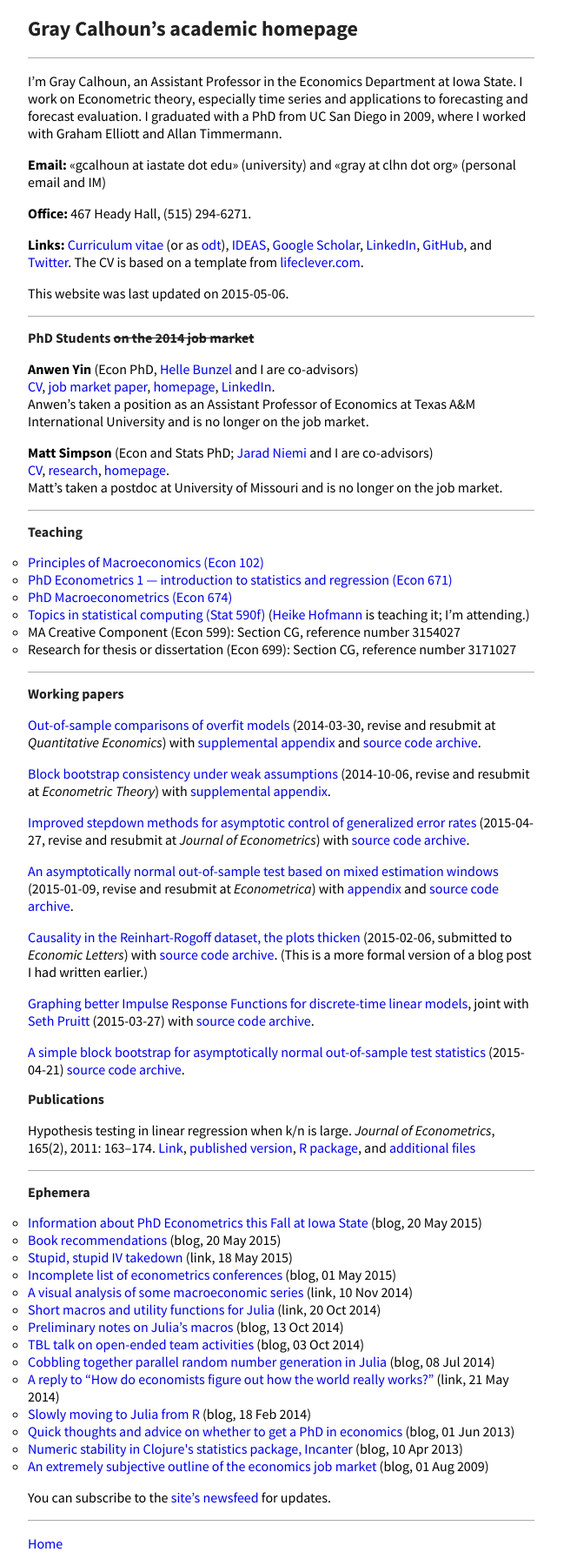
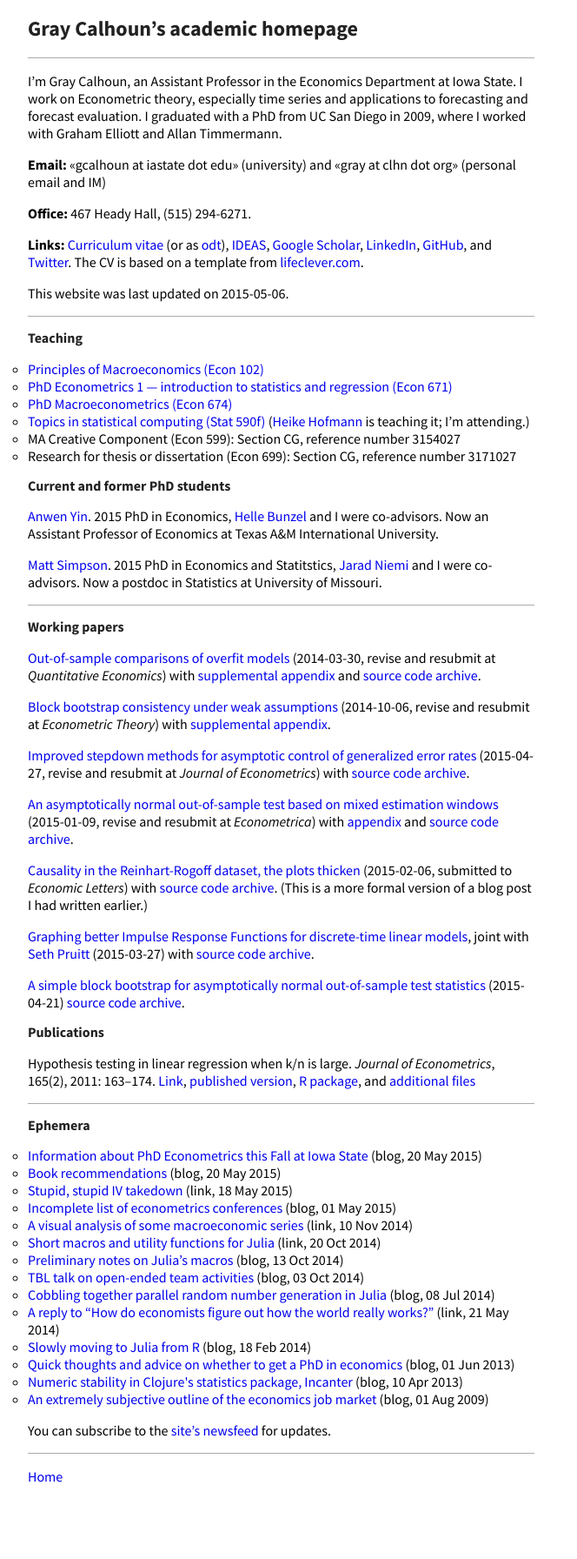
Before and after one commit to mmkuang/grayclhn.github.io, a Jekyll site: the page built from index.md, in a window 1280 px wide. Shown: the whole page at 87% size, without its empty margins (0-664 px from the left). Built offline with Jekyll 4.4.1, drawn with Linux system fonts in a browser that asks for light colours; Markdown is read by kramdown in place of the engine named in the settings; after the commit the page ends 1715 px from its top, so only the background shows below that.

Commit message:
Remove 'job market candidates' section from homepage

```diff
--- a/index.md
+++ b/index.md
@@ -29,25 +29,6 @@ This website was last updated on 2015-05-06.
 
 <hr />
 
-PhD Students ~~on the 2014 job market~~
----------------------------------------
-
-**Anwen Yin** (Econ PhD, [Helle Bunzel](https://www.econ.iastate.edu/people/faculty/bunzel-helle) and I are co-advisors)
-[CV](http://anwenyin.weebly.com/cv.html),
-[job market paper](http://anwenyin.weebly.com/uploads/4/1/6/0/41609955/cv_model_averaging_20141104.pdf),
-[homepage](http://anwenyin.weebly.com/),
-[LinkedIn](http://www.linkedin.com/pub/anwen-yin/27/650/970).
-Anwen’s taken a position as an Assistant Professor of Economics at
-Texas A&M International University and is no longer on the job market.
-
-**Matt Simpson** (Econ and Stats PhD; [Jarad Niemi](http://www.jarad.me/) and I are co-advisors)
-[CV](http://www.themattsimpson.com/wp-content/uploads/2014/10/CV.pdf),
-[research](http://www.themattsimpson.com/research-2/),
-[homepage](http://www.themattsimpson.com/).
-Matt’s taken a postdoc at University of Missouri and is no longer on the job market.
-
-<hr />
-
 Teaching
 --------
 
@@ -64,6 +45,18 @@ Teaching
 
 [590f]: https://github.com/heike/stat590f
 [Heike Hofmann]: http://hofmann.public.iastate.edu/
+
+Current and former PhD students
+-------------------------------
+
+[Anwen Yin](http://anwenyin.weebly.com). 2015 PhD in Economics,
+[Helle Bunzel](https://www.econ.iastate.edu/people/faculty/bunzel-helle) and
+I were co-advisors. Now an Assistant Professor of Economics at Texas
+A&M International University.
+
+[Matt Simpson](http://www.themattsimpson.com/). 2015 PhD in Economics
+and Statitstics, [Jarad Niemi](http://www.jarad.me/) and I were
+co-advisors. Now a postdoc in Statistics at University of Missouri.
 
 <hr />
 
```
